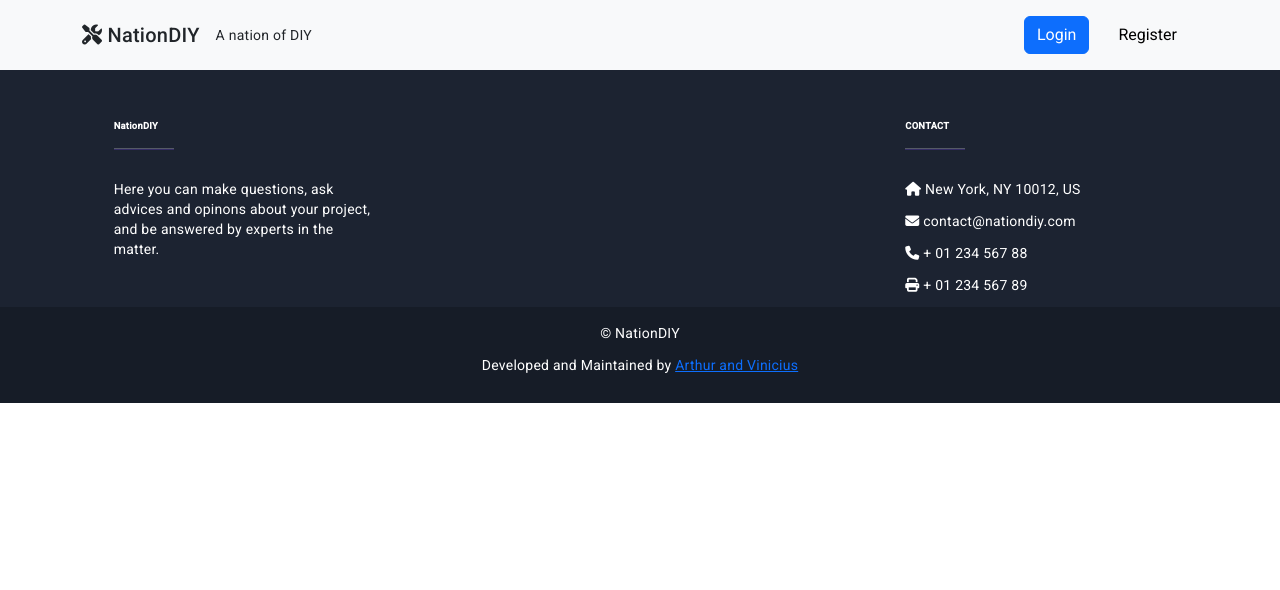
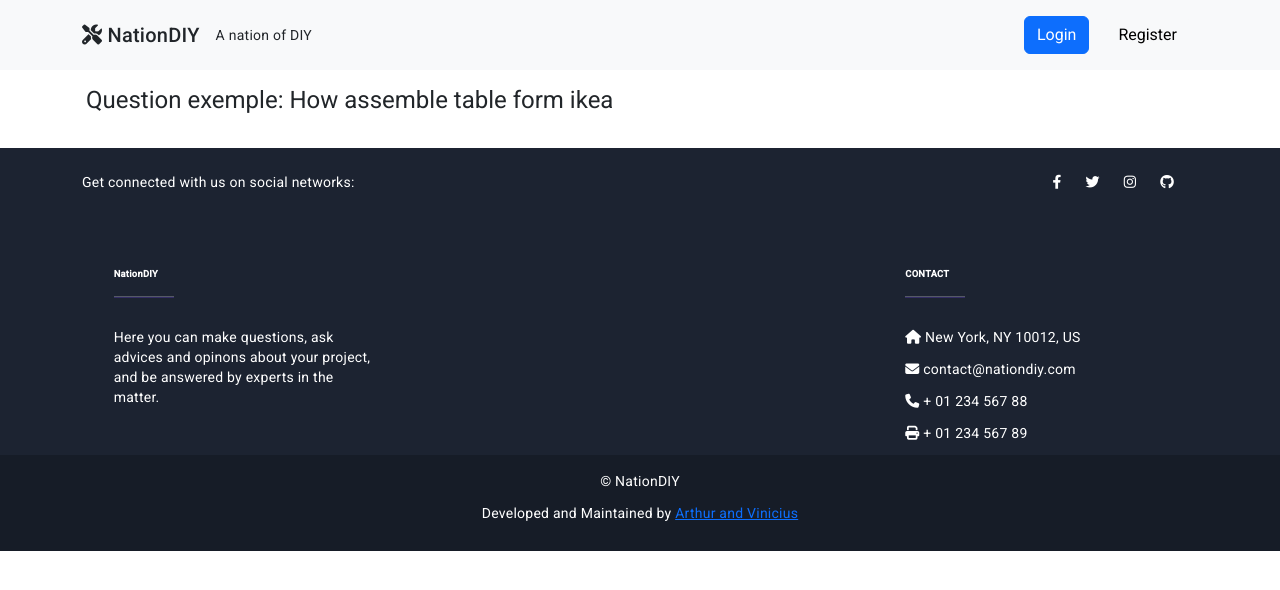
Before and after one commit to Arthur-Carbonari/NationDIY, an Angular app in the folder frontend/: page /question in a window 1280 px wide. Before the commit this address led to /. Shown: the top 590 px of the page. Built offline with nearby package versions, Linux system fonts and the light colour scheme.

Commit message:
create question component and rout it

```diff
--- a/frontend/src/app/app-routing.module.ts
+++ b/frontend/src/app/app-routing.module.ts
@@ -1,12 +1,16 @@
+// import componenets to be routed
 import { NgModule } from '@angular/core';
 import { RouterModule, Routes } from '@angular/router';
 import { HomeComponent } from './components/home/home.component';
 import { LoginModalComponent } from './components/login-modal/login-modal.component';
 import { AskQuestionComponent } from './components/ask-question/ask-question.component';
+import { QuestionComponent } from './components/question/question.component';
 
+//  path is the "url", used with <a routerLink=
 const routes: Routes = [
   {path: "", component: HomeComponent},
-  {path: 'ask-question', component: AskQuestionComponent}
+  {path: 'ask-question', component: AskQuestionComponent},
+  {path: 'question', component: QuestionComponent}
 ];
 
 @NgModule({
--- a/frontend/src/app/app.module.ts
+++ b/frontend/src/app/app.module.ts
@@ -17,6 +17,7 @@ import {MatButtonModule } from '@angular/material/button';
 import { LoginModalComponent } from './components/login-modal/login-modal.component';
 import { SignupModalComponent } from './components/signup-modal/signup-modal.component';
 import { AskQuestionComponent } from './components/ask-question/ask-question.component';
+import { QuestionComponent } from './components/question/question.component';
 
 @NgModule({
   declarations: [
@@ -27,6 +28,7 @@ import { AskQuestionComponent } from './components/ask-question/ask-question.com
     LoginModalComponent,
     SignupModalComponent,
     AskQuestionComponent,
+    QuestionComponent,
   ],
   imports: [
     BrowserModule,
--- /dev/null
+++ b/frontend/src/app/components/question/question.component.html
@@ -0,0 +1,8 @@
+<br>
+<div class=" container mt-5 p-3">
+<!-- title example  -->
+    <h1> Question exemple: How assemble table form ikea </h1>
+
+
+
+</div>
```
Also changed, not shown: frontend/src/app/components/question/question.component.ts (added, +10 -0 lines), frontend/src/app/components/question/question.component.scss (added), 1 other file (tests, documents, lock files or other folders).
